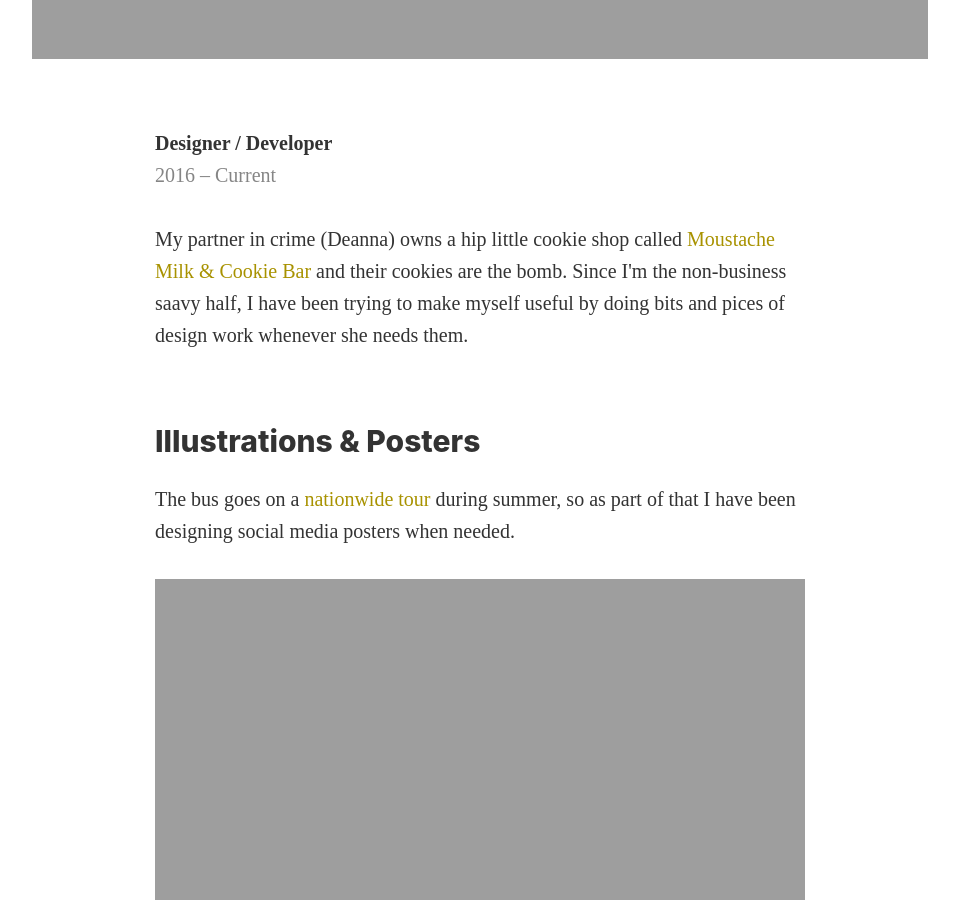
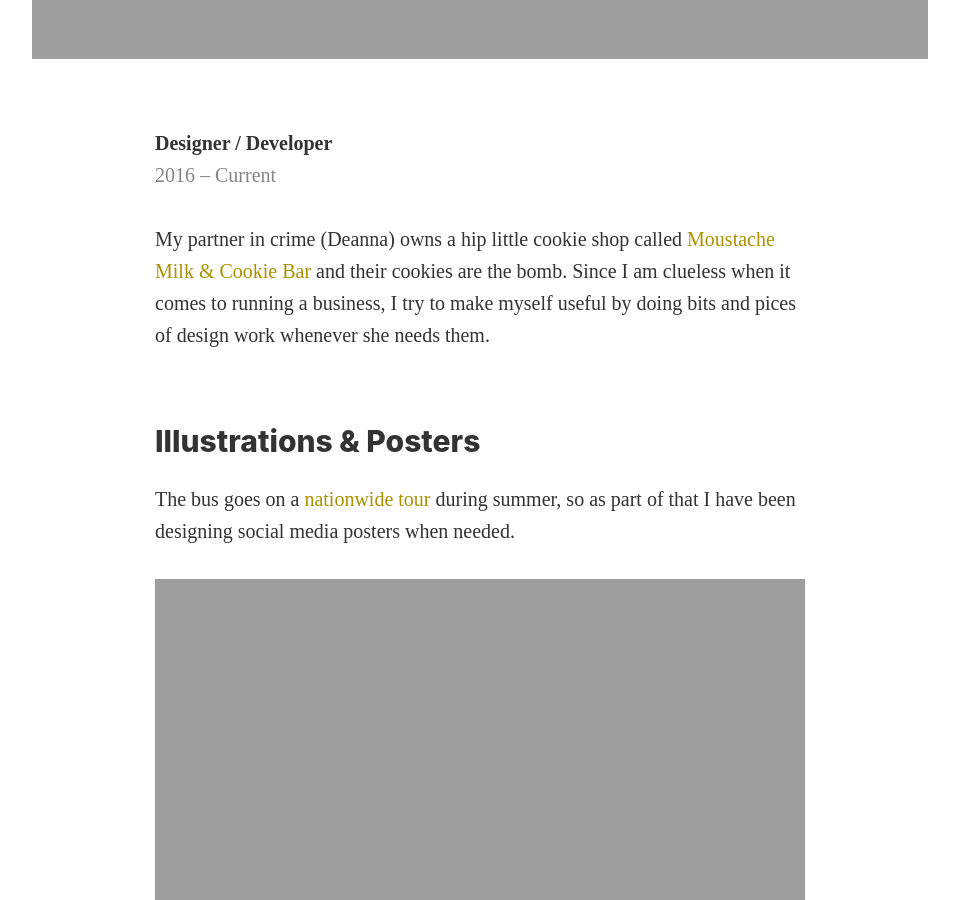
Before and after one commit to aboutjax/beibei, a Jekyll site: the page built from _work/05.html, in a window 1280 px wide and 900 px high, scrolled down 1013 px. Shown: the whole window, without its empty margins (160-1119 px from the left). Built offline with Jekyll 4.4.1, drawn with Linux system fonts in a browser that asks for light colours; some web fonts are replaced.

Commit message:
update cookie post

```diff
--- a/_work/05.html
+++ b/_work/05.html
@@ -25,7 +25,7 @@ meta-job-tags: "design, branding, illustration, front end, shopify, packaging"
         <span class="t-supplementary">{{page.meta-job-duration}}</span>
       </p>
       <p>
-        My partner in crime (Deanna) owns a hip little cookie shop called <a href="https://www.facebook.com/MoustacheNZ/">Moustache Milk & Cookie Bar</a> and their cookies are the bomb. Since I'm the non-business saavy half, I have been trying to make myself useful by doing bits and pices of design work whenever she needs them.
+        My partner in crime (Deanna) owns a hip little cookie shop called <a href="https://www.facebook.com/MoustacheNZ/">Moustache Milk & Cookie Bar</a> and their cookies are the bomb. Since I am clueless when it comes to running a business, I try to make myself useful by doing bits and pices of design work whenever she needs them.
       </p>
     </div>
   </div>
```
